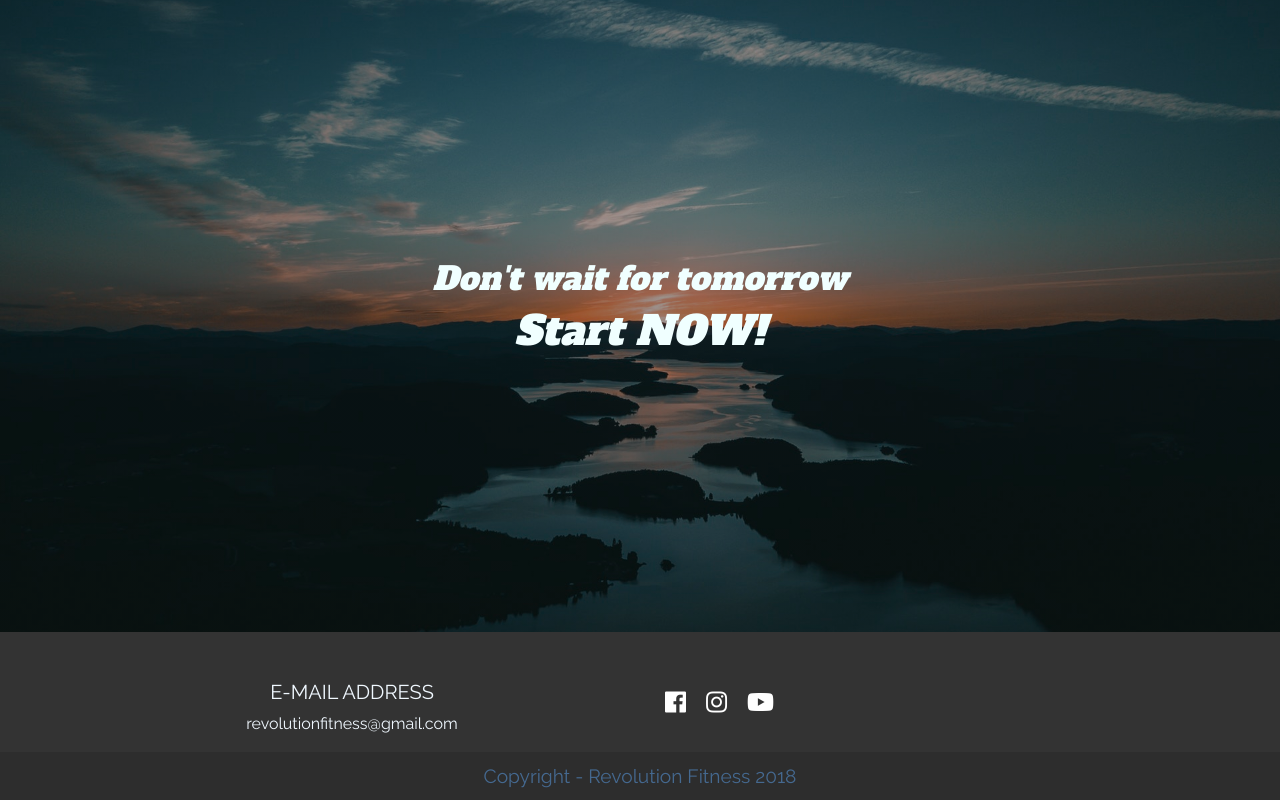
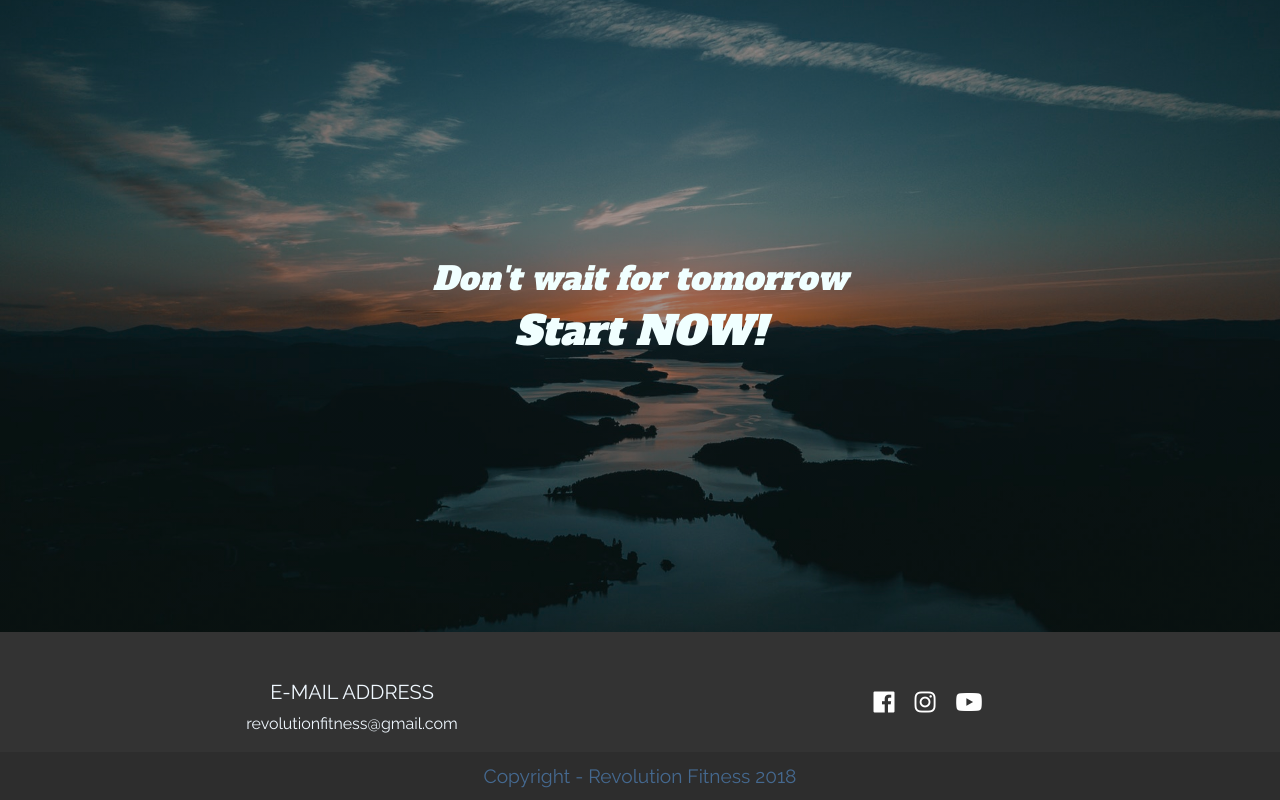
Before and after one commit to Trogdorbane/RevolutionFitness, a plain HTML site: page index.html in a window 1280 px wide. Shown: the part 1268-2068 px from the top of the page. Drawn offline with nearby package versions, Linux system fonts and the light colour scheme; a web font is replaced by a local one.

Commit message:
Add files via upload

```diff
--- a/index.html
+++ b/index.html
@@ -100,7 +100,7 @@
         <p>revolutionfitness@gmail.com</p>
     </div>
     <div class="col-md-6 mt-5">
-        <ul class="navbar-nav flex-row">
+        <ul class="navbar-nav flex-row justify-content-center">
             <li>
                   <a href="www.facebook.com"><i class="fab fa-facebook"></i></a>
             </li>
```
